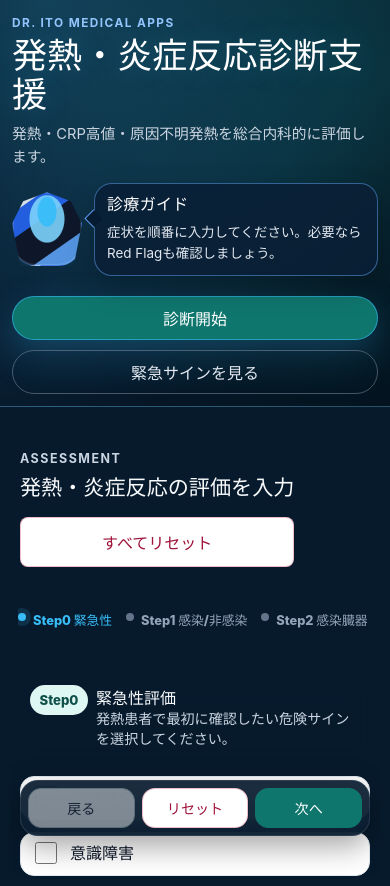
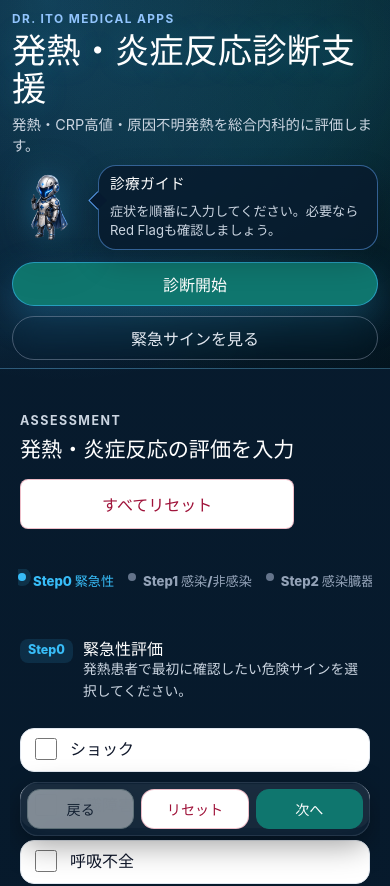
Before and after one commit to itooyoyo/fever-diagnostic-assistant, a React (Vite) app: page / in a window 390 px wide. Shown: the top 886 px of the page. Built offline with nearby package versions, Linux system fonts and the light colour scheme.

Commit message:
refactor(ui): simplify layout and improve clinical readability

```diff
--- a/src/App.css
+++ b/src/App.css
@@ -3346,3 +3346,198 @@ textarea {
     min-height: 40px;
   }
 }
+
+/* Final clinical premium polish */
+.hero-section {
+  padding-top: 20px;
+  padding-bottom: 12px;
+}
+
+.hero-copy h1 {
+  font-size: clamp(2.25rem, 6vw, 3.5rem);
+}
+
+.hero-copy .lead {
+  max-width: 560px;
+  margin-bottom: 10px;
+}
+
+.guide-helper {
+  grid-template-columns: 92px minmax(0, 1fr);
+  max-width: 600px;
+  margin-bottom: 12px;
+}
+
+.guide-helper::before {
+  display: none;
+}
+
+.guide-helper img {
+  display: block;
+  width: 90px;
+  height: 96px;
+  object-fit: contain;
+  background: transparent;
+  filter:
+    drop-shadow(0 0 16px rgba(56, 189, 248, 0.35))
+    drop-shadow(0 12px 24px rgba(0, 0, 0, 0.34));
+}
+
+.guide-bubble {
+  padding: 12px 16px;
+  background: rgba(7, 27, 46, 0.86);
+}
+
+.guide-bubble strong {
+  color: #ffffff;
+  font-size: 0.98rem;
+}
+
+.guide-bubble span {
+  color: #cbd5e1;
+}
+
+.step-heading {
+  position: static;
+  display: grid;
+  grid-template-columns: auto minmax(0, 1fr);
+  gap: 8px 10px;
+  border: 0;
+  border-radius: 0;
+  padding: 8px 0 14px;
+  background: transparent;
+  box-shadow: none;
+  backdrop-filter: none;
+}
+
+.step-badge {
+  min-width: auto;
+  min-height: 24px;
+  border-radius: 8px;
+  padding: 3px 8px;
+  background: rgba(56, 189, 248, 0.12);
+  color: #38bdf8;
+  font-size: 0.78rem;
+  line-height: 1;
+}
+
+.step-heading h3 {
+  color: #ffffff;
+  font-size: 1.05rem;
+  line-height: 1.3;
+}
+
+.step-heading p {
+  grid-column: 1 / -1;
+  margin: 0;
+  color: #cbd5e1;
+  font-size: 0.92rem;
+  line-height: 1.55;
+}
+
+.input-guide-card {
+  display: none;
+}
+
+.step-tabs {
+  gap: 14px;
+  padding: 4px 0 10px;
+}
+
+.step-tabs button {
+  max-width: 136px;
+  min-height: 26px;
+  color: #94a3b8;
+  font-size: 0.82rem;
+}
+
+.step-tabs button.active {
+  color: #38bdf8;
+}
+
+.panel-heading h2,
+.input-toolbar h2,
+.focus-heading h3,
+.medical-note,
+.handoff dt,
+.handoff dd {
+  color: #ffffff;
+}
+
+.panel-heading p,
+.input-toolbar p,
+.focus-heading p,
+.handoff,
+.medical-note {
+  color: #cbd5e1;
+}
+
+.choice-group,
+.field-row,
+.step-card:not(.disease-card),
+.summary-section {
+  border-radius: 16px;
+}
+
+.step-bottom-nav {
+  padding: 6px;
+}
+
+.step-bottom-nav button {
+  min-height: 40px;
+}
+
+@media (max-width: 768px) {
+  .hero-section {
+    padding-top: 12px;
+    padding-bottom: 8px;
+  }
+
+  .hero-copy h1,
+  h1 {
+    font-size: clamp(2rem, 8.8vw, 2.45rem);
+    margin-bottom: 8px;
+  }
+
+  .hero-copy .lead {
+    margin-bottom: 8px;
+    font-size: 0.9rem;
+    line-height: 1.45;
+  }
+
+  .guide-helper {
+    grid-template-columns: 78px minmax(0, 1fr);
+    gap: 8px;
+    margin-bottom: 8px;
+  }
+
+  .guide-helper img {
+    width: 76px;
+    height: 84px;
+  }
+
+  .guide-bubble {
+    padding: 9px 11px;
+  }
+
+  .guide-bubble strong {
+    font-size: 0.92rem;
+  }
+
+  .guide-bubble span {
+    font-size: 0.82rem;
+    line-height: 1.45;
+  }
+
+  .step-heading {
+    padding-bottom: 10px;
+  }
+
+  .step-heading h3 {
+    font-size: 1rem;
+  }
+
+  .step-heading p {
+    font-size: 0.86rem;
+  }
+}
```
Also changed, not shown: src/assets/guide-character.png.
